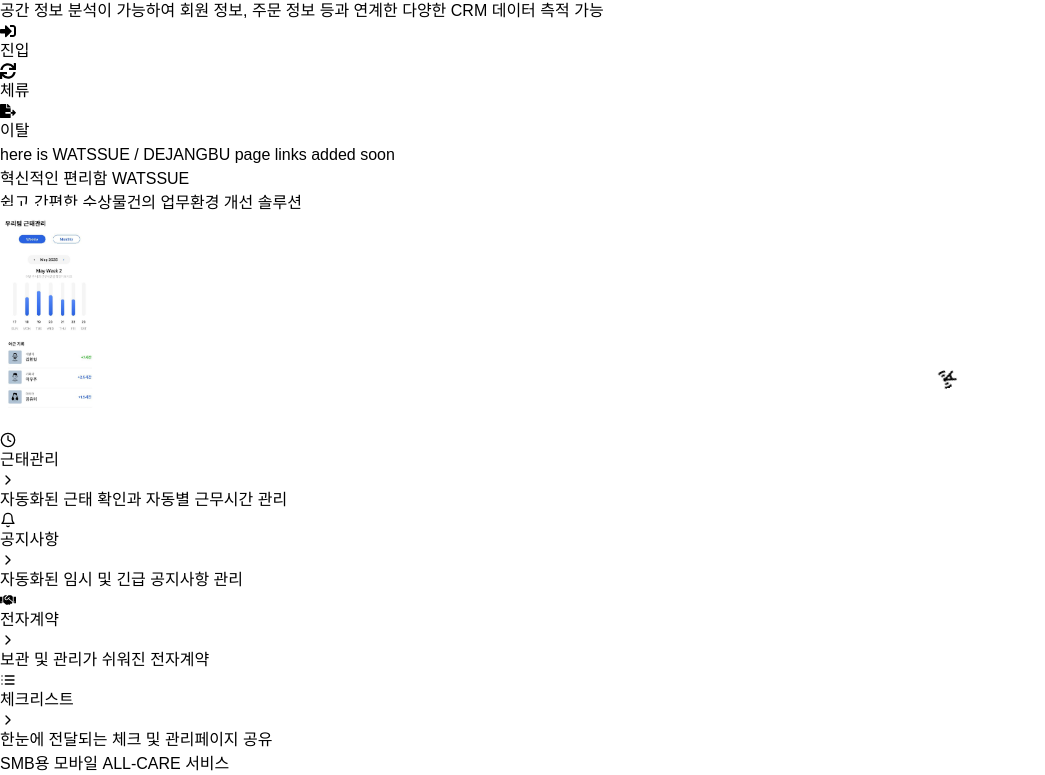
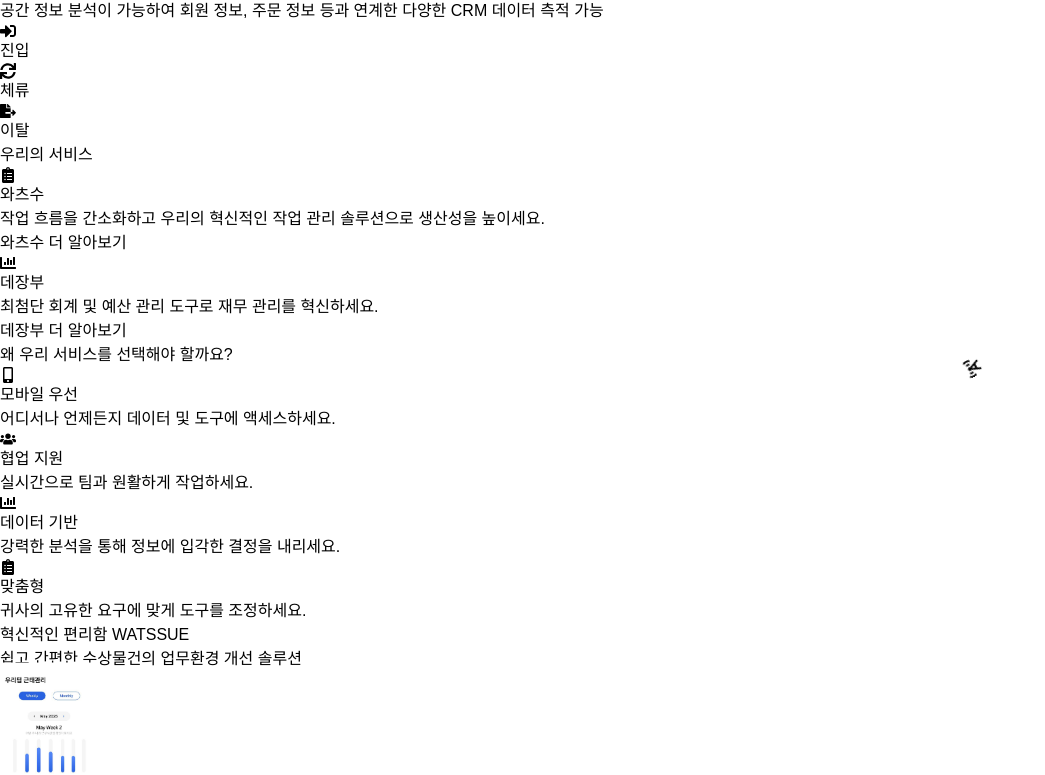
Before and after one commit to Souravhere/spacethings, a Next.js app: page / in a window 1280 px wide. Shown: the part 1172-1947 px from the top of the page, without its empty margins (0-1045 px from the left). Built offline with nearby package versions, Linux system fonts and the light colour scheme; a web font is replaced by a local one.

Commit message:
services page added

```diff
--- a/package.json
+++ b/package.json
@@ -15,6 +15,7 @@
     "react": "^18.3.1",
     "react-dom": "^18.3.1",
     "react-icons": "^5.3.0",
+    "react-intersection-observer": "^9.13.1",
     "tailwind-merge": "^2.5.4"
   },
   "devDependencies": {
--- a/src/app/page.tsx
+++ b/src/app/page.tsx
@@ -2,6 +2,7 @@
 import Appshowcomp from "@/components/Appshow";
 import Caresection from "@/components/Caresections";
 import Hersosection from "@/components/Hersosection";
+import ServicesPage from "@/components/Servicespage";
 import Storemanagement from "@/components/Storemanagement";
 import Techinfo from "@/components/Techinfo";
 import Wassusection from "@/components/Wassu-section";
@@ -11,9 +12,7 @@
       <>
         <Hersosection/>
         <Techinfo/>
-        <div className="px-5 py-5 text-center font-sans">
-          here is WATSSUE / DEJANGBU page links added soon
-        </div>
+        <ServicesPage/>
         <Wassusection/>
         <Caresection/>
         <Appshowcomp/>
--- /dev/null
+++ b/src/components/Servicespage.tsx
@@ -0,0 +1,161 @@
+"use client";
+
+import { motion, useAnimation } from "framer-motion";
+import { useEffect } from "react";
+import { useInView } from "react-intersection-observer";
+import Link from "next/link";
+import { FaChartBar, FaClipboardList, FaMobileAlt, FaUsers } from "react-icons/fa";
+
+const containerVariants = {
+  hidden: { opacity: 0 },
+  visible: {
+    opacity: 1,
+    transition: {
+      staggerChildren: 0.1,
+    },
+  },
+};
+
+const itemVariants = {
+  hidden: { y: 20, opacity: 0 },
+  visible: {
+    y: 0,
+    opacity: 1,
+    transition: {
+      type: "spring",
+      stiffness: 100,
+    },
+  },
+};
+
+// Define types for service and feature card props
+interface ServiceCardProps {
+  title: string;
+  description: string;
+  imageSrc: string;
+  link: string;
+  icon: JSX.Element;
+}
+
+interface FeatureCardProps {
+  icon: JSX.Element;
+  title: string;
+  description: string;
+}
+
+export default function ServicesPage() {
+  const controls = useAnimation();
+  const [ref, inView] = useInView({
+    triggerOnce: true,
+    threshold: 0.2,
+  });
+
+  useEffect(() => {
+    if (inView) {
+      controls.start("visible");
+    }
+  }, [controls, inView]);
+
+  return (
+    <div className="min-h-screen bg-white py-12 px-4 sm:px-6 lg:px-8">
+      <motion.div
+        ref={ref}
+        className="max-w-7xl mx-auto"
+        variants={containerVariants}
+        initial="hidden"
+        animate={controls}
+      >
+        <motion.h1
+          className="text-4xl font-bold text-center text-gray-900 mb-12"
+          variants={itemVariants}
+        >
+          우리의 <span className="text-blue-600">서비스</span>
+        </motion.h1>
+
+        <div className="grid grid-cols-1 md:grid-cols-2 gap-8">
+          <ServiceCard
+            title="와츠수"
+            description="작업 흐름을 간소화하고 우리의 혁신적인 작업 관리 솔루션으로 생산성을 높이세요."
+            imageSrc="/placeholder.svg?height=300&width=400"
+            link="/watssue"
+            icon={<FaClipboardList className="text-blue-500 text-4xl mb-4" />}
+          />
+          <ServiceCard
+            title="데장부"
+            description="최첨단 회계 및 예산 관리 도구로 재무 관리를 혁신하세요."
+            imageSrc="/placeholder.svg?height=300&width=400"
+            link="/dejangbu"
+            icon={<FaChartBar className="text-green-500 text-4xl mb-4" />}
+          />
+        </div>
+
+        <motion.h2
+          className="text-3xl font-semibold text-center text-gray-800 mt-16 mb-8"
+          variants={itemVariants}
+        >
+          왜 우리 서비스를 선택해야 할까요?
+        </motion.h2>
+
+        <motion.div
+          className="grid grid-cols-1 md:grid-cols-2 lg:grid-cols-4 gap-6"
+          variants={containerVariants}
+        >
+          <FeatureCard
+            icon={<FaMobileAlt className="text-purple-500 text-3xl" />}
+            title="모바일 우선"
+            description="어디서나 언제든지 데이터 및 도구에 액세스하세요."
+          />
+          <FeatureCard
+            icon={<FaUsers className="text-indigo-500 text-3xl" />}
+            title="협업 지원"
+            description="실시간으로 팀과 원활하게 작업하세요."
+          />
+          <FeatureCard
+            icon={<FaChartBar className="text-red-500 text-3xl" />}
+            title="데이터 기반"
+            description="강력한 분석을 통해 정보에 입각한 결정을 내리세요."
+          />
+          <FeatureCard
+            icon={<FaClipboardList className="text-yellow-500 text-3xl" />}
+            title="맞춤형"
+            description="귀사의 고유한 요구에 맞게 도구를 조정하세요."
+          />
+        </motion.div>
+      </motion.div>
+    </div>
+  );
+}
+
+function ServiceCard({ title, description, imageSrc, link, icon }: ServiceCardProps) {
+  return (
+    <motion.div
+      className="bg-white rounded-lg shadow-lg overflow-hidden"
+      variants={itemVariants}
+    >
+      <div className="p-6">
+        <div className="flex items-center justify-center">{icon}</div>
+        <h3 className="text-2xl font-semibold text-gray-900 text-center mb-2">{title}</h3>
+        <p className="text-gray-600 text-center mb-4">{description}</p>
+        <Link
+          href={link}
+          className="block w-full text-center bg-blue-600 hover:bg-blue-700 text-white font-bold py-2 px-4 rounded transition duration-300"
+        >
+          {title} 더 알아보기
+        </Link>
+      </div>
+    </motion.div>
+  );
+}
+
+function FeatureCard({ icon, title, description }: FeatureCardProps) {
+  return (
+    <motion.div
+      className="bg-white rounded-lg shadow p-6 text-center"
+      variants={itemVariants}
+    >
+      <div className="flex justify-center mb-4">{icon}</div>
+      <h3 className="text-xl font-semibold text-gray-900 mb-2">{title}</h3>
+      <p className="text-gray-600">{description}</p>
+    </motion.div>
+  );
+}
```
Also changed, not shown: 1 other file (tests, documents, lock files or other folders).
